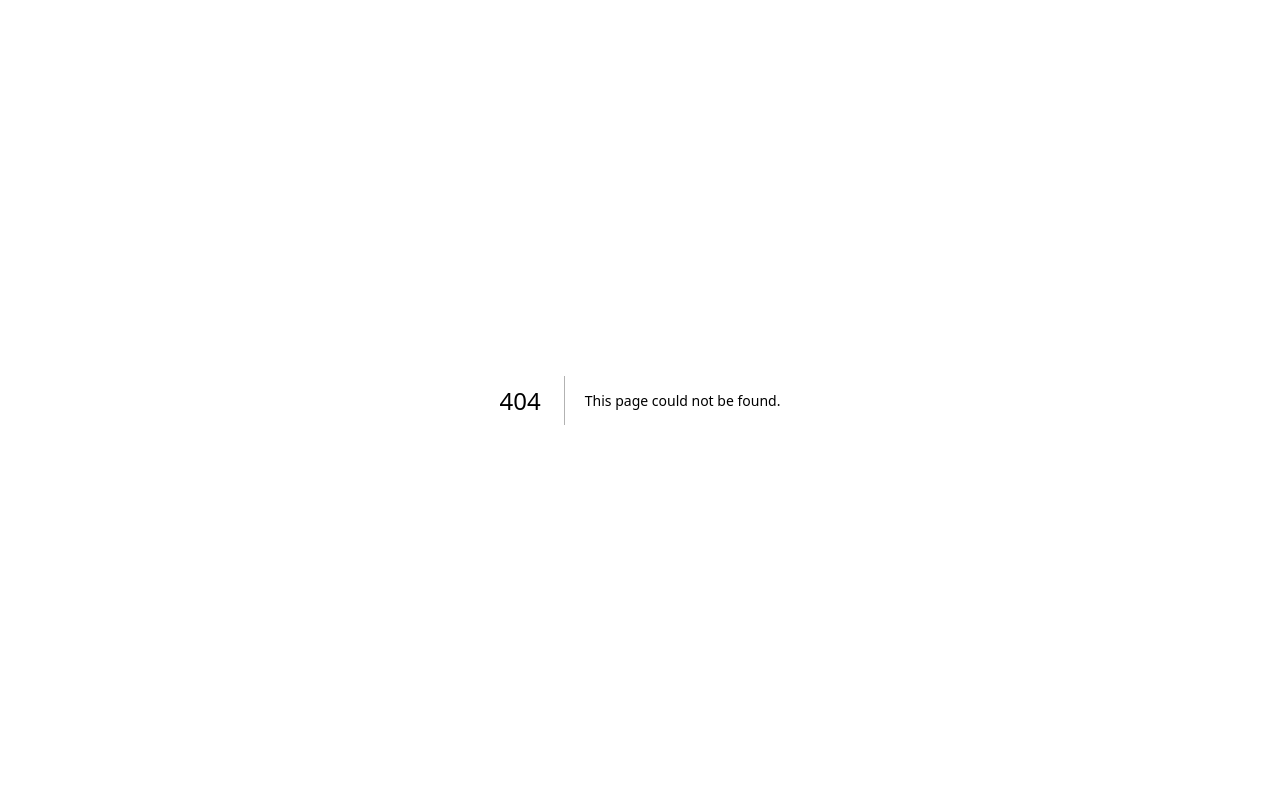
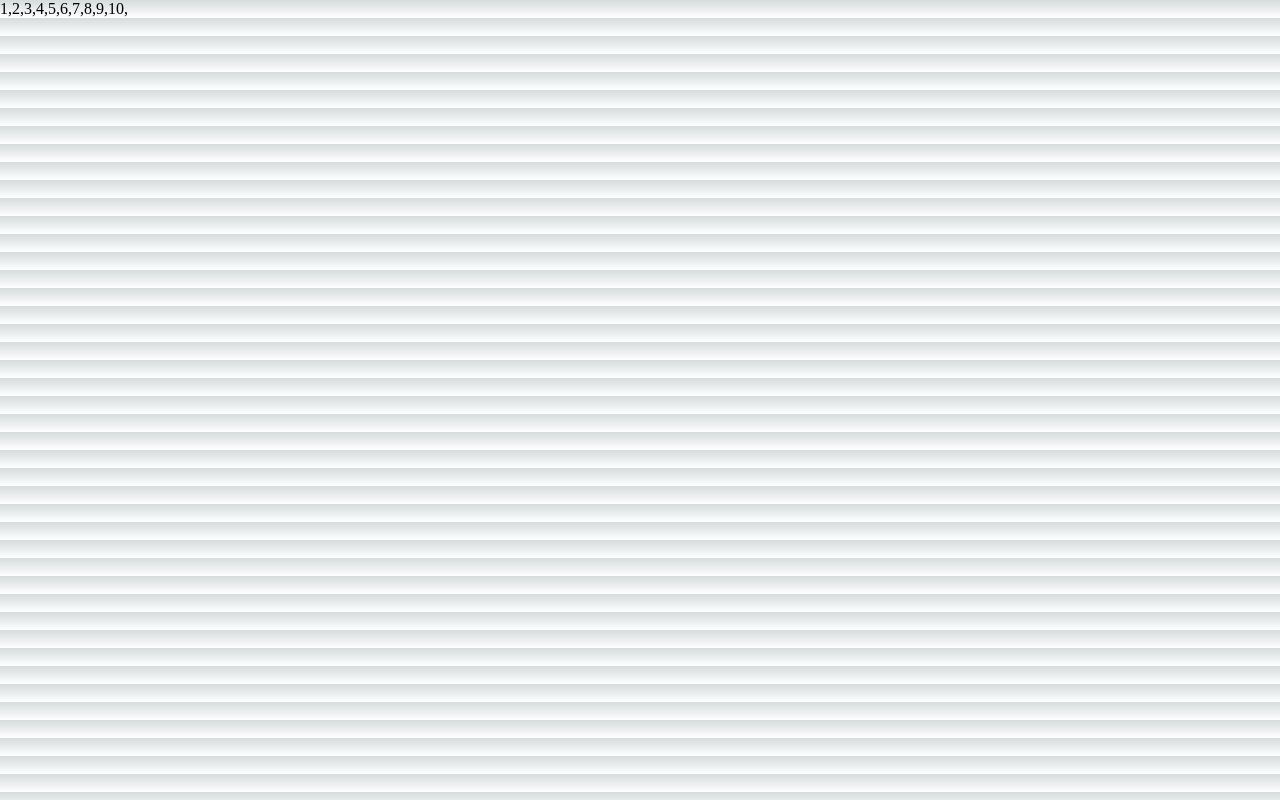
Before and after one commit to davidasteixeira/NextJS, a Next.js app in the folder exercicios/: page /basicos/lista2 in a window 1280 px wide. Before the commit this address had no page. Built offline with nearby package versions, Linux system fonts and the light colour scheme.

Commit message:
feat: create list

```diff
--- /dev/null
+++ b/exercicios/src/pages/basicos/lista2.jsx
@@ -0,0 +1,20 @@
+function gerarLista() {
+  const lista = [
+    <span>1,</span>,
+    <span>2,</span>,
+    <span>3,</span>,
+    <span>4,</span>,
+    <span>5,</span>,
+    <span>6,</span>,
+    <span>7,</span>,
+    <span>8,</span>,
+    <span>9,</span>,
+    <span>10,</span>,
+  ];
+
+  return lista;
+}
+
+export default function lista() {
+  return <div>{gerarLista()}</div>;
+}
```
Also changed, not shown: exercicios/src/pages/basicos/lista1.jsx (added, +11 -0 lines).
